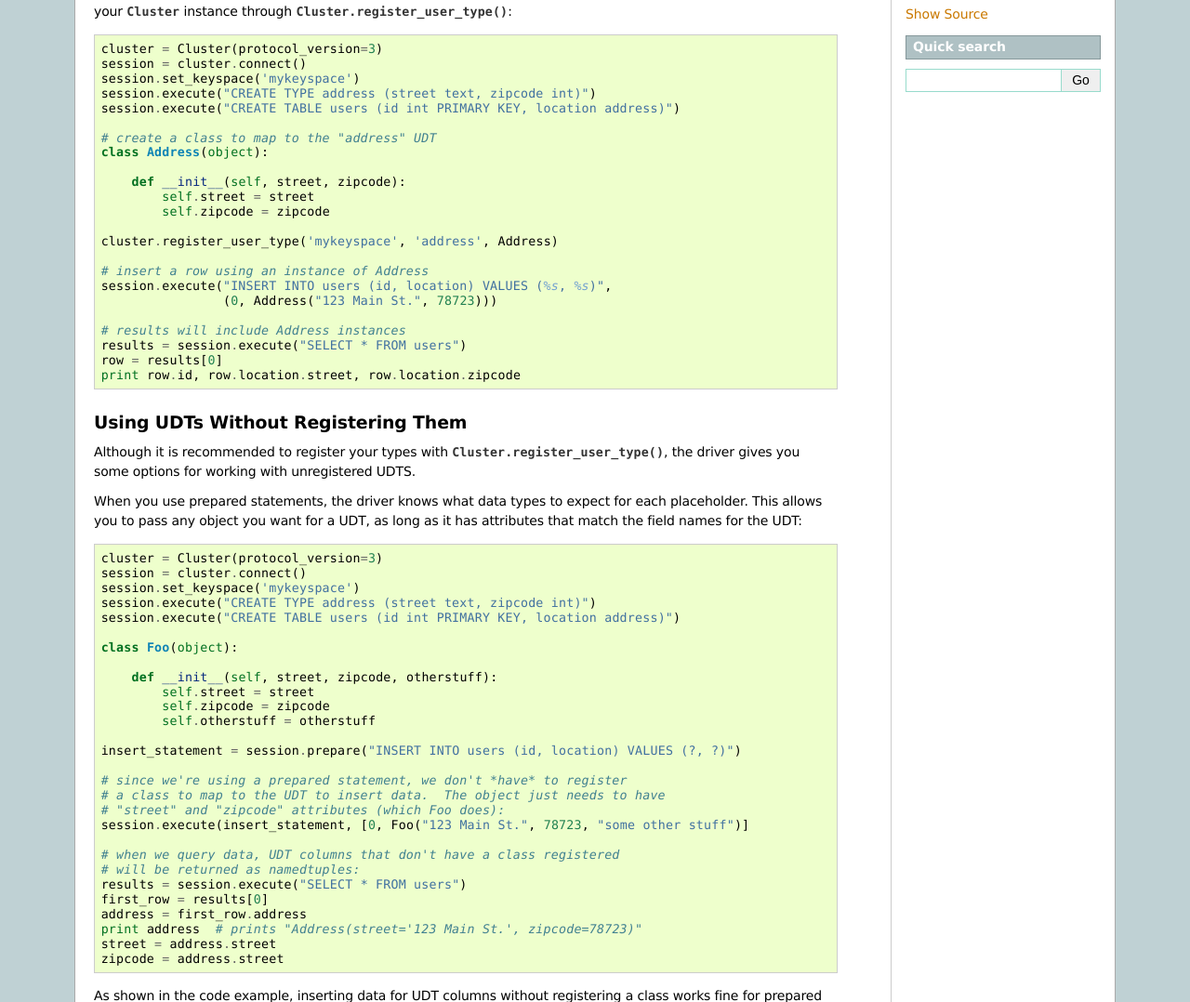
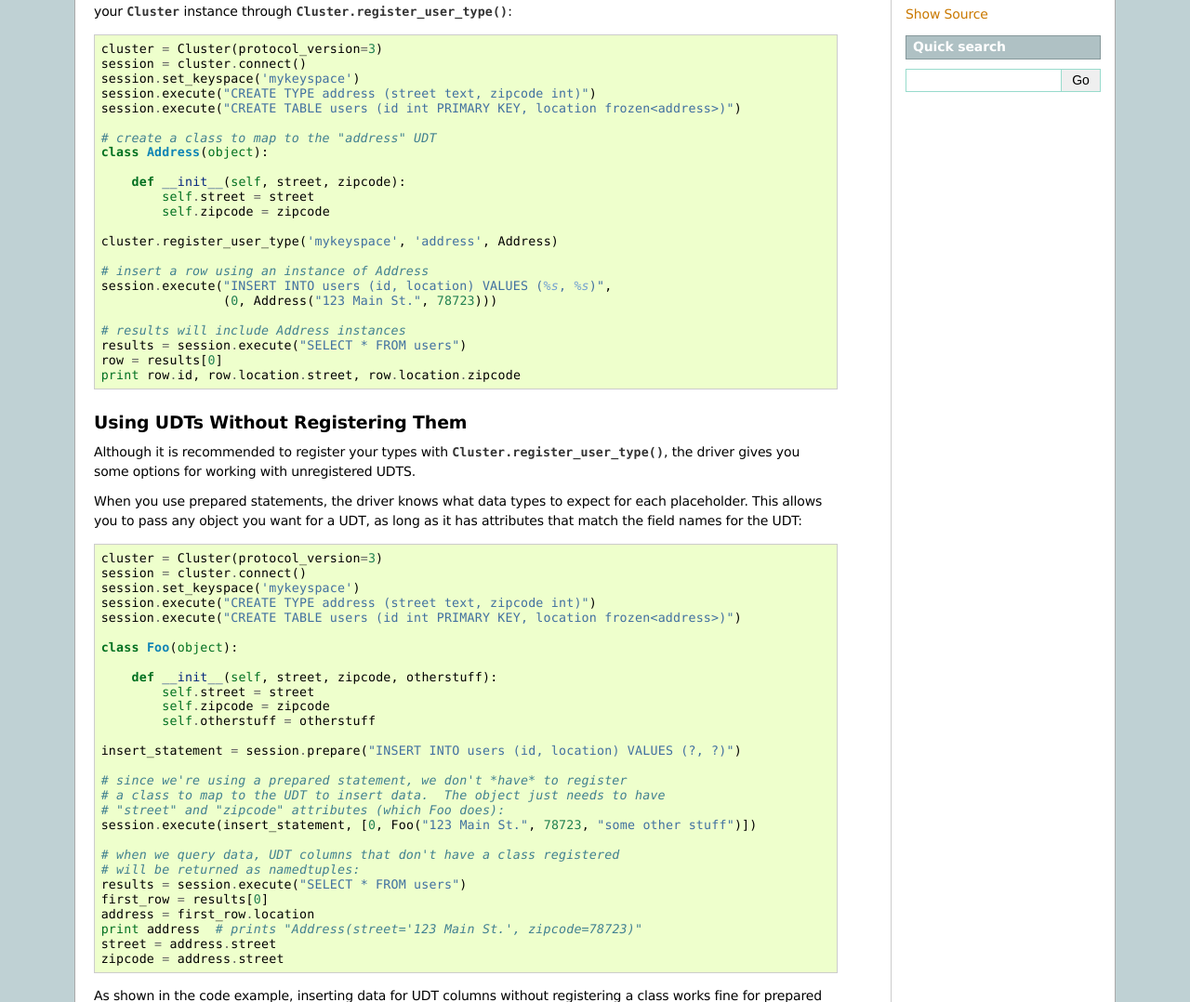
Before and after one commit to datastax/python-driver, a Sphinx documentation site: the page built from docs/user_defined_types.rst, in a window 1280 px wide. Shown: the part 289-1367 px from the top of the page at 93% size. Built offline with Sphinx 7.4.7, drawn with Linux system fonts in a browser that asks for light colours; pages that are not in the unit, such as notebooks, are missing from menus.

Commit message:
Update UDT doc examples for frozen keyword.

```diff
--- a/docs/user_defined_types.rst
+++ b/docs/user_defined_types.rst
@@ -21,7 +21,7 @@ instance through :meth:`.Cluster.register_user_type`:
     session = cluster.connect()
     session.set_keyspace('mykeyspace')
     session.execute("CREATE TYPE address (street text, zipcode int)")
-    session.execute("CREATE TABLE users (id int PRIMARY KEY, location address)")
+    session.execute("CREATE TABLE users (id int PRIMARY KEY, location frozen<address>)")
 
     # create a class to map to the "address" UDT
     class Address(object):
@@ -58,7 +58,7 @@ for the UDT:
     session = cluster.connect()
     session.set_keyspace('mykeyspace')
     session.execute("CREATE TYPE address (street text, zipcode int)")
-    session.execute("CREATE TABLE users (id int PRIMARY KEY, location address)")
+    session.execute("CREATE TABLE users (id int PRIMARY KEY, location frozen<address>)")
 
     class Foo(object):
 
@@ -72,13 +72,13 @@ for the UDT:
     # since we're using a prepared statement, we don't *have* to register
     # a class to map to the UDT to insert data.  The object just needs to have
     # "street" and "zipcode" attributes (which Foo does):
-    session.execute(insert_statement, [0, Foo("123 Main St.", 78723, "some other stuff")]
+    session.execute(insert_statement, [0, Foo("123 Main St.", 78723, "some other stuff")])
 
     # when we query data, UDT columns that don't have a class registered
     # will be returned as namedtuples:
     results = session.execute("SELECT * FROM users")
     first_row = results[0]
-    address = first_row.address
+    address = first_row.location
     print address  # prints "Address(street='123 Main St.', zipcode=78723)"
     street = address.street
     zipcode = address.street
```
